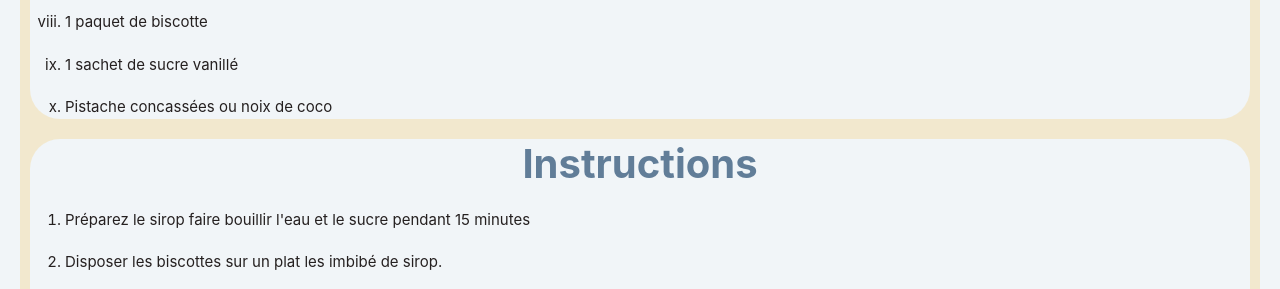
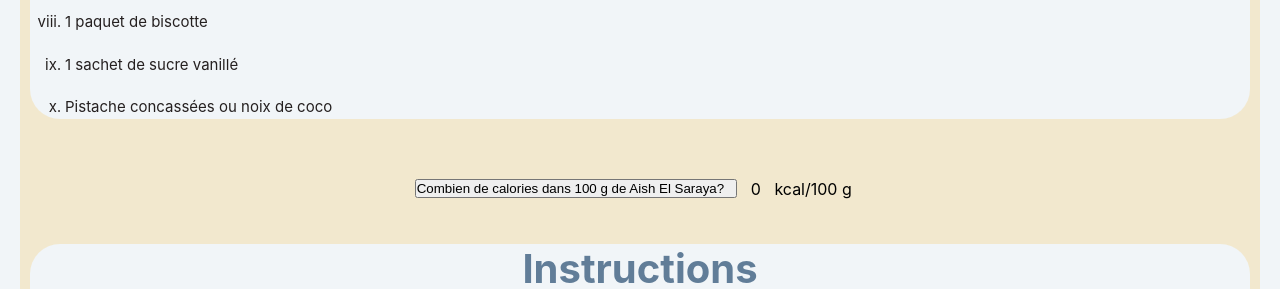
Before and after one commit to rimasemib/macuisinelibanaise, a React (Create React App) app: page /aishElSaraya in a window 1280 px wide. Shown: the part 1780-2069 px from the top of the page. Built offline with nearby package versions, Linux system fonts and the light colour scheme.

Commit message:
adding all calories

```diff
--- a/src/pages/AishElSaraya.css
+++ b/src/pages/AishElSaraya.css
@@ -71,3 +71,13 @@ h2{
 	padding: 5px;
 	color: #c59d5f;
 }
+.compteurContainer {
+	display: flex;
+	justify-content: center;
+	align-items: center;
+	height: 100px;
+
+  }
+  .calories{
+	  text-decoration: none;
+  }
--- a/src/pages/AishElSaraya.js
+++ b/src/pages/AishElSaraya.js
@@ -1,10 +1,11 @@
-import React from 'react';
+import React, { useState } from "react";
 import Header from "../components/Header";
 import Footer from "../components/Footer";
 import "./AishElSaraya.css";
 
 
 const AishElSaraya = () => {
+	const [compteurSaraya, setCompteurSaraya] = useState(0);
 
   return (
     <div>
@@ -55,6 +56,36 @@ const AishElSaraya = () => {
 			</ol>
 
 		</div>
+		<div className="compteurContainer">
+
+
+        {compteurSaraya < 445 ? (
+          <button
+            onClick={() => {
+              setCompteurSaraya(compteurSaraya + 445);
+
+            }}
+          >
+            Combien de calories dans 100 g de Aish El Saraya?&nbsp;&nbsp;&nbsp;
+          </button>
+        ) : null}
+
+
+        <span className="calories"> &nbsp;&nbsp;&nbsp;{compteurSaraya} </span>
+		<span className="calories">&nbsp;&nbsp;&nbsp;kcal/100 g&nbsp;&nbsp;&nbsp;</span>
+
+        {compteurSaraya > 0 ? (
+          <button
+            onClick={() => {
+              setCompteurSaraya(compteurSaraya - 445);
+            }}
+          >
+            reset
+          </button>
+        ) : // comment
+        null}
+	</div>
+
 		<div className="recipe">
 			<h2>Instructions</h2>
 			<ol className="instructions">
--- a/src/pages/Hummos.css
+++ b/src/pages/Hummos.css
@@ -43,6 +43,10 @@ p{
 	font-size: 15px;
 
 }
+.detailsOn{
+	display: flex;
+	justify-content: center;
+}
 
 .listy {
 
@@ -68,9 +72,13 @@ h2{
 	padding: 5px;
 	color: #c59d5f;
 }
-@media (max-width: 767px) {
-	.detailsOn{
-		display: flex;
-		justify-content: center;
-	}
-}
+.compteurContainer {
+	display: flex;
+	justify-content: center;
+	align-items: center;
+	height: 100px;
+
+  }
+  .calories{
+	  text-decoration: none;
+  }
--- a/src/pages/Hummos.js
+++ b/src/pages/Hummos.js
@@ -1,10 +1,11 @@
-import React from 'react';
+import React, { useState } from "react";
 import Header from "../components/Header";
 import Footer from "../components/Footer";
 import "./Hummos.css";
 
 
 const Hummos = () => {
+	const [compteurHms, setCompteurHms] = useState(0);
 
   return (
     <div>
@@ -51,6 +52,36 @@ const Hummos = () => {
 			</ol>
 
 		</div>
+		<div className="compteurContainer">
+
+
+        {compteurHms < 145 ? (
+          <button
+            onClick={() => {
+              setCompteurHms(compteurHms + 145);
+
+            }}
+          >
+            Combien de calories dans 100 g de Hummos?&nbsp;&nbsp;&nbsp;
+          </button>
+        ) : null}
+
+
+        <span className="calories"> &nbsp;&nbsp;&nbsp;{compteurHms} </span>
+		<span className="calories">&nbsp;&nbsp;&nbsp;kcal/100 g&nbsp;&nbsp;&nbsp;</span>
+
+        {compteurHms > 0 ? (
+          <button
+            onClick={() => {
+              setCompteurHms(compteurHms - 145);
+            }}
+          >
+            reset
+          </button>
+        ) : // comment
+        null}
+	</div>
+
 		<div className="recipe">
 			<h2>Instructions</h2>
 			<ol className="instructions">
--- a/src/pages/Koussa.css
+++ b/src/pages/Koussa.css
@@ -74,3 +74,13 @@ h2{
 span{
 	text-decoration: underline;
 }
+.compteurContainer {
+	display: flex;
+	justify-content: center;
+	align-items: center;
+	height: 100px;
+
+  }
+  .calories{
+	  text-decoration: none;
+  }
--- a/src/pages/Koussa.js
+++ b/src/pages/Koussa.js
@@ -1,10 +1,11 @@
-import React from 'react';
+import React, { useState } from "react";
 import Header from "../components/Header";
 import Footer from "../components/Footer";
 import "./Koussa.css";
 
 
 const Koussa = () => {
+	const [compteurKoussa, setCompteurKoussa] = useState(0);
 
   return (
     <div>
@@ -62,6 +63,35 @@ const Koussa = () => {
 			</ol>
 
 		</div>
+		<div className="compteurContainer">
+
+
+        {compteurKoussa < 54 ? (
+          <button
+            onClick={() => {
+              setCompteurKoussa(compteurKoussa + 54);
+
+            }}
+          >
+            Combien de calories dans 100 g de Koussa?&nbsp;&nbsp;&nbsp;
+          </button>
+        ) : null}
+
+
+        <span className="calories"> &nbsp;&nbsp;&nbsp;{compteurKoussa} </span>
+		<span className="calories">&nbsp;&nbsp;&nbsp;kcal/100 g&nbsp;&nbsp;&nbsp;</span>
+
+        {compteurKoussa > 0 ? (
+          <button
+            onClick={() => {
+              setCompteurKoussa(compteurKoussa - 54);
+            }}
+          >
+            reset
+          </button>
+        ) : // comment
+        null}
+	</div>
 		<div className="recipe">
 			<h2>Instructions</h2>
 			<ol className="instructions">
--- a/src/pages/Loubyi.css
+++ b/src/pages/Loubyi.css
@@ -71,3 +71,13 @@ h2{
 	padding: 5px;
 	color: #c59d5f;
 }
+.compteurContainer {
+	display: flex;
+	justify-content: center;
+	align-items: center;
+	height: 100px;
+
+  }
+  .calories{
+	  text-decoration: none;
+  }
--- a/src/pages/Loubyi.js
+++ b/src/pages/Loubyi.js
@@ -1,10 +1,11 @@
-import React from 'react';
+import React, { useState } from "react";
 import Header from "../components/Header";
 import Footer from "../components/Footer";
 import "./Loubyi.css";
 
 
 const Loubyi = () => {
+	const [compteurLoubyi, setCompteurLoubyi] = useState(0);
 
   return (
     <div>
@@ -52,6 +53,35 @@ const Loubyi = () => {
             </ol>
 
 		</div>
+		<div className="compteurContainer">
+
+
+        {compteurLoubyi < 194 ? (
+          <button
+            onClick={() => {
+              setCompteurLoubyi(compteurLoubyi + 194);
+
+            }}
+          >
+            Combien de calories dans 100 g de Loubyi?&nbsp;&nbsp;&nbsp;
+          </button>
+        ) : null}
+
+
+        <span className="calories"> &nbsp;&nbsp;&nbsp;{compteurLoubyi} </span>
+		<span className="calories">&nbsp;&nbsp;&nbsp;kcal/100 g&nbsp;&nbsp;&nbsp;</span>
+
+        {compteurLoubyi > 0 ? (
+          <button
+            onClick={() => {
+              setCompteurLoubyi(compteurLoubyi - 194);
+            }}
+          >
+            reset
+          </button>
+        ) : // comment
+        null}
+	</div>
 		<div className="recipe">
 			<h2>Instructions</h2>
 			<ol className="instructions">
--- a/src/pages/Mouhalabia.css
+++ b/src/pages/Mouhalabia.css
@@ -71,3 +71,13 @@ h2{
 	padding: 5px;
 	color: #c59d5f;
 }
+.compteurContainer {
+	display: flex;
+	justify-content: center;
+	align-items: center;
+	height: 100px;
+
+  }
+  .calories{
+	  text-decoration: none;
+  }
--- a/src/pages/Mouhalabia.js
+++ b/src/pages/Mouhalabia.js
@@ -1,10 +1,11 @@
-import React from 'react';
+import React, { useState } from "react";
 import Header from "../components/Header";
 import Footer from "../components/Footer";
 import "./Mouhalabia.css";
 
 
 const Mouhalabia = () => {
+	const [compteurMouh, setCompteurMouh] = useState(0);
 
   return (
     <div>
@@ -49,6 +50,35 @@ const Mouhalabia = () => {
             </ol>
 
 		</div>
+		<div className="compteurContainer">
+
+
+        {compteurMouh < 100 ? (
+          <button
+            onClick={() => {
+              setCompteurMouh(compteurMouh + 100);
+
+            }}
+          >
+            Combien de calories dans 100 g de Mouhalabiya?&nbsp;&nbsp;&nbsp;
+          </button>
+        ) : null}
+
+
+        <span className="calories"> &nbsp;&nbsp;&nbsp;{compteurMouh} </span>
+		<span className="calories">&nbsp;&nbsp;&nbsp;kcal/100 g&nbsp;&nbsp;&nbsp;</span>
+
+        {compteurMouh > 0 ? (
+          <button
+            onClick={() => {
+              setCompteurMouh(compteurMouh - 100);
+            }}
+          >
+            reset
+          </button>
+        ) : // comment
+        null}
+	</div>
 		<div className="recipe">
 			<h2>Instructions</h2>
 			<ol className="instructions">
--- a/src/pages/Tabbouli.css
+++ b/src/pages/Tabbouli.css
@@ -71,3 +71,13 @@ h2{
 	padding: 5px;
 	color: #c59d5f;
 }
+.compteurContainer {
+	display: flex;
+	justify-content: center;
+	align-items: center;
+	height: 100px;
+
+  }
+  .calories{
+	  text-decoration: none;
+  }
--- a/src/pages/Tabbouli.js
+++ b/src/pages/Tabbouli.js
@@ -1,10 +1,11 @@
-import React from 'react';
+import React, { useState } from "react";
 import Header from "../components/Header";
 import Footer from "../components/Footer";
 import "./Tabbouli.css";
 
 
 const Tabbouli = () => {
+	const [compteurTbl, setCompteurTbl] = useState(0);
 
   return (
     <div>
@@ -55,6 +56,35 @@ https://cdn.pixabay.com/photo/2020/05/21/08/17/tabbouleh-5199712_960_720.jpg" al
 			</ol>
 
 		</div>
+		<div className="compteurContainer">
+
+
+        {compteurTbl < 115 ? (
+          <button
+            onClick={() => {
+              setCompteurTbl(compteurTbl + 115);
+
+            }}
+          >
+            Combien de calories dans 100 g de Tabbouli?&nbsp;&nbsp;&nbsp;
+          </button>
+        ) : null}
+
+
+        <span className="calories"> &nbsp;&nbsp;&nbsp;{compteurTbl} </span>
+		<span className="calories">&nbsp;&nbsp;&nbsp;kcal/100 g&nbsp;&nbsp;&nbsp;</span>
+
+        {compteurTbl > 0 ? (
+          <button
+            onClick={() => {
+              setCompteurTbl(compteurTbl - 115);
+            }}
+          >
+            reset
+          </button>
+        ) : // comment
+        null}
+	</div>
 		<div className="recipe">
 			<h2>Instructions</h2>
 			<ol className="instructions">
```
